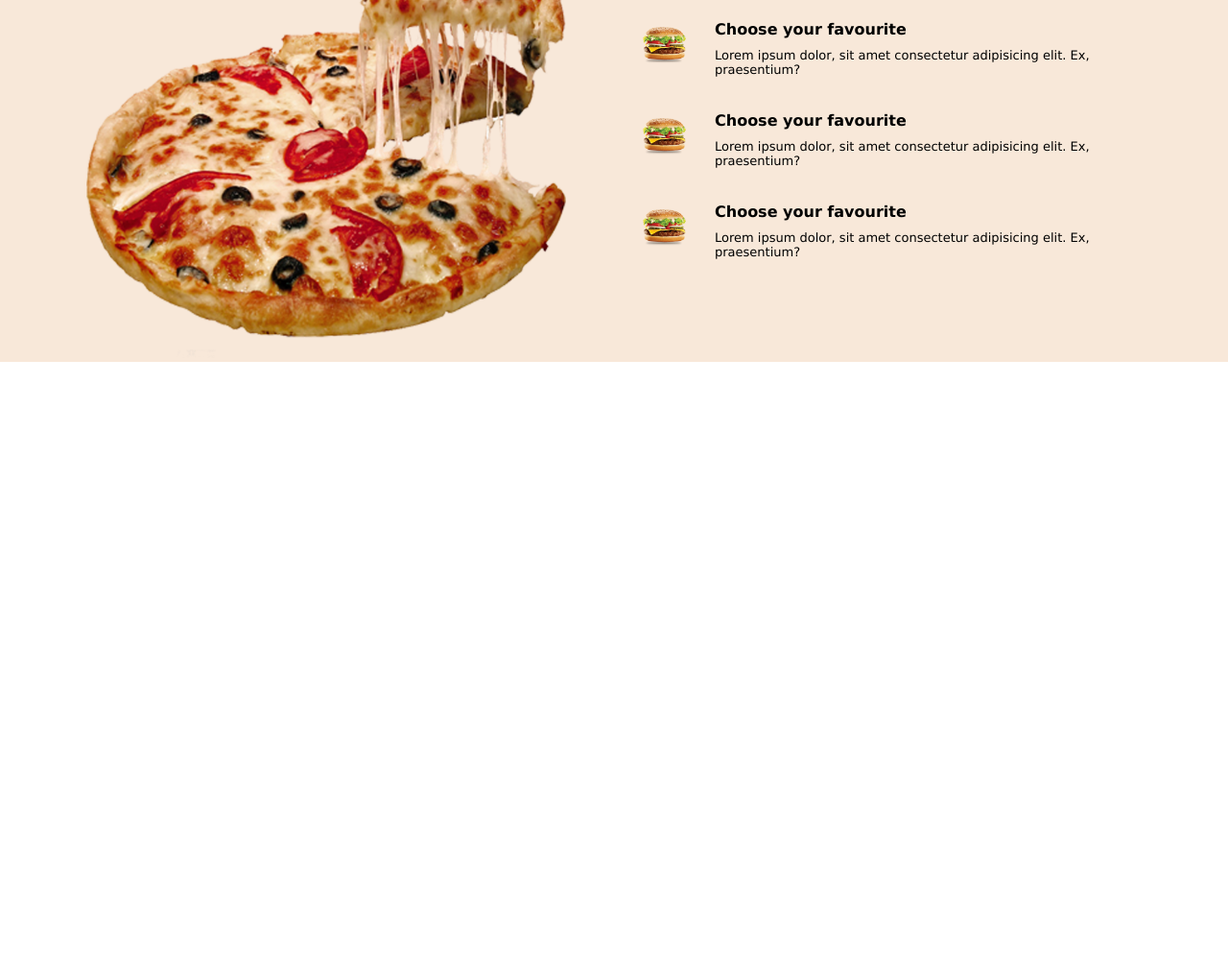
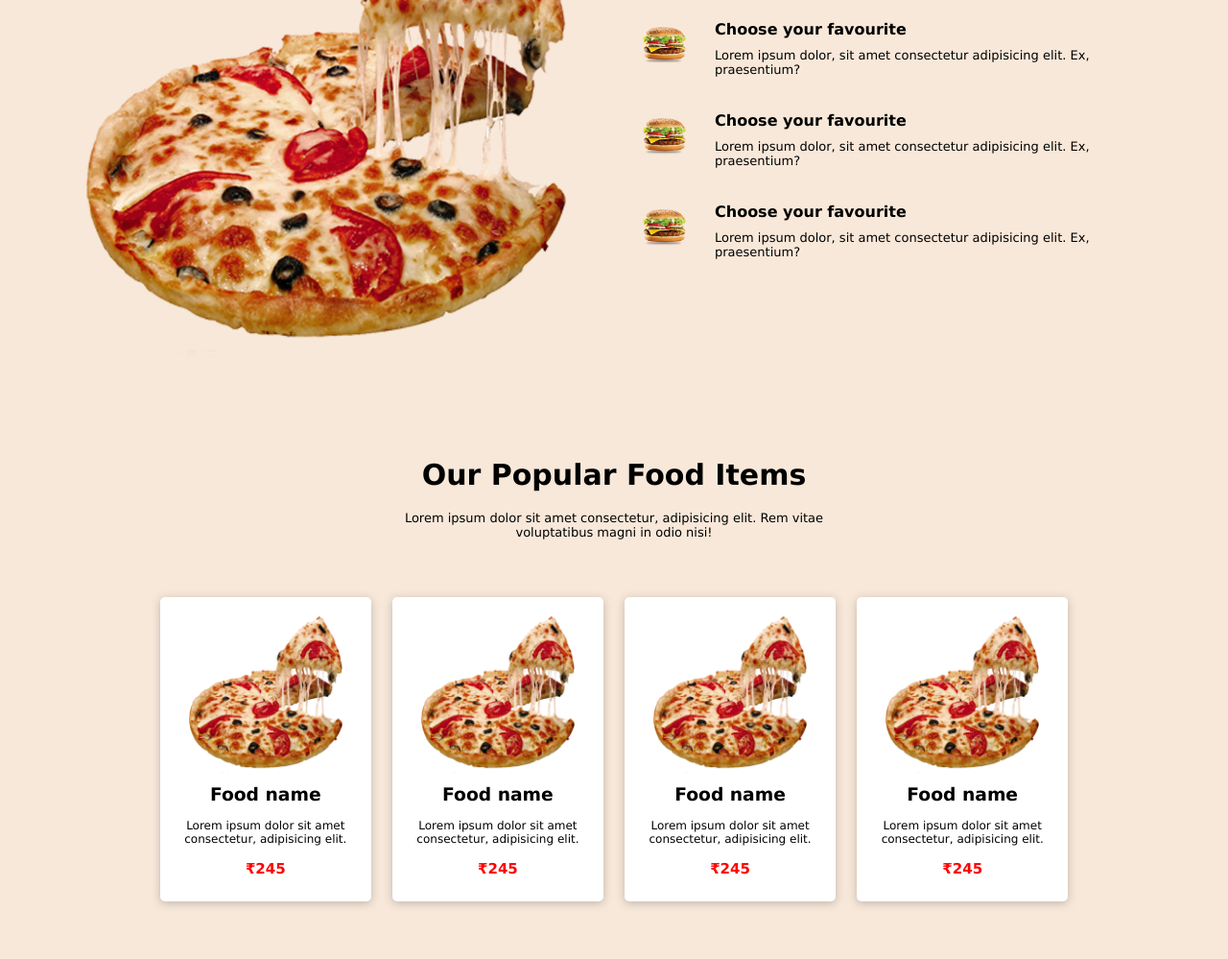
Before and after one commit to prashant12062000/RestaurentPage, a plain HTML site: page index.html in a window 1280 px wide. Shown: the part 1211-2210 px from the top of the page at 96% size. Before the commit the page ends 1668 px from the top, so only its background shows below. Drawn offline with Linux system fonts and the light colour scheme.

Commit message:
adding more  page and

```diff
--- a/index.html
+++ b/index.html
@@ -189,6 +189,48 @@
                 </div>
             </div>
         </div>
+
+        <div class="main_slide3">
+            <div class="fav-head">
+                <h3>Our Popular Food Items</h3>
+                <p>Lorem ipsum dolor sit amet consectetur, adipisicing elit. Rem vitae voluptatibus magni in odio nisi!</p>
+            </div>
+            <div class="fav-food">
+                <div class="item">
+                    <div>
+                        <img src="./images/pizza.png" alt="">
+                    </div>
+                    <h3>Food name</h3>
+                    <p>Lorem ipsum dolor sit amet consectetur, adipisicing elit.</p>
+                    <p class="fav-price">₹245</p>
+                </div>
+                <div class="item">
+                    <div>
+                        <img src="./images/pizza.png" alt="">
+                    </div>
+                    <h3>Food name</h3>
+                    <p>Lorem ipsum dolor sit amet consectetur, adipisicing elit.</p>
+                    <p class="fav-price">₹245</p>
+                </div>
+                <div class="item">
+                    <div>
+                        <img src="./images/pizza.png" alt="">
+                    </div>
+                    <h3>Food name</h3>
+                    <p>Lorem ipsum dolor sit amet consectetur, adipisicing elit.</p>
+                    <p class="fav-price">₹245</p>
+                </div>
+                <div class="item">
+                    <div>
+                        <img src="./images/pizza.png" alt="">
+                    </div>
+                    <h3>Food name</h3>
+                    <p>Lorem ipsum dolor sit amet consectetur, adipisicing elit.</p>
+                    <p class="fav-price">₹245</p>
+                </div>
+            </div>
+        </div>
+        <div class="dsgn"></div>
     </div>
 
     <script src="restaurent.js"></script>
--- a/restaurent.css
+++ b/restaurent.css
@@ -257,6 +257,76 @@
     font-size: 13px;
 }
 
+.main_slide3{
+    display: flex;
+    flex-direction: column;
+    align-items: center;
+    width: 100%;
+    position: relative;
+    z-index: index 1;
+}
+
+.main_slide3 .fav-head{
+    text-align: center;
+    width: 450px;
+    margin-bottom: 30px;
+}
+
+.main_slide3 .fav-head h3{
+    font-size: 30px;
+    padding: 20px 0;
+}
+
+.main_slide3 .fav-head p{
+    font-size: 13px;
+    text-align: center;
+}
+
+.main_slide3 .fav-food{
+    margin: 30px 0;
+    display: flex;
+    flex-wrap: wrap;
+    justify-content: space-evenly;
+    width: 90%;
+}
+
+.main_slide3 .fav-food .item{
+    background-color: white;
+    border-radius: 5px;
+    margin-bottom: 30px;
+    box-shadow: 0 2px 10px rgba(119, 119, 119, 0.438);
+    width: 220px;
+    padding: 15px;
+    padding-top: 20px;
+    text-align: center;
+    cursor: pointer;
+}
+
+.main_slide3 .fav-food .item div{
+    height: 160px;
+    margin-bottom: 15px;
+}
+
+.main_slide3 .fav-food .item img{
+    width: 160px;
+    margin-bottom: 15px;
+}
+
+.main_slide3 .fav-price{
+    color: red;
+    font-weight: bold;
+    font-size: 15px;
+}
+
+.main_slide3 .dsgn{
+    background-color: rgb(255, 214, 176);
+    height: 50%;
+    width: 100%;
+    position: absolute;
+    z-index: -1;
+    bottom: 0;
+    border-radius: 10px;
+}
 @media only screen and (max-width:768px){
     .header .nav,
     .header .account{
@@ -313,6 +383,20 @@
     .headerbar .account ul{
         justify-content: space-between;
     }
+
+    .fooding img{
+        width: 70vw;
+    }
+    .question{
+        flex: 1;
+        margin-top: 30px;
+    }
+    .question h2{
+        font-size: 25px;
+    }
+    .q-ans div:nth-child(2) p{
+        font-size: 11px;
+    }
 }
 
 @media only screen and (max-width:550px){
```
